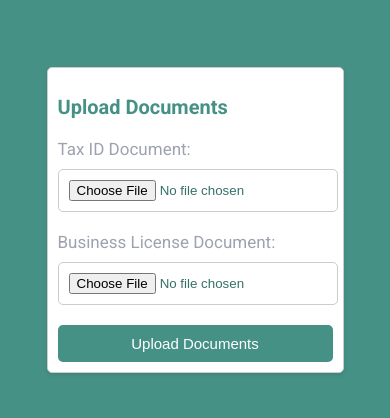
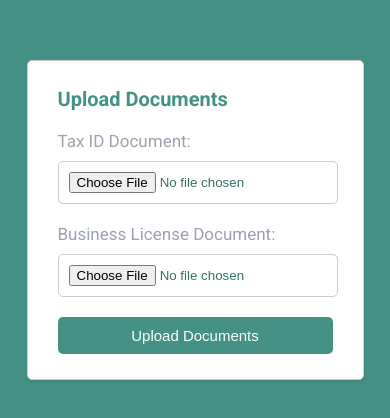
Before and after one commit to emmypuch/login-system, a Vue app: page /DocumentUpload in a window 390 px wide. Shown: the part 202-620 px from the top of the page. Built offline with nearby package versions, Linux system fonts and the light colour scheme.

Commit message:
modified upload document

```diff
--- a/src/components/DocumentUpload.vue
+++ b/src/components/DocumentUpload.vue
@@ -94,7 +94,7 @@ div.wrapper {
 
 .upload-documents {
   max-width: 600px;
-  width: 400px;
+  width: 100%;
   margin: 0 auto;
   padding: 20px;
   background-color: #fff;
@@ -152,6 +152,7 @@ label {
   transition: background-color 0.3s ease;
   width: 100%;
   font-size: 15px;
+  margin-bottom: 15px;
 }
 
 .upload-form .submit-button:hover {
@@ -160,7 +161,7 @@ label {
 
 @media screen and (max-width: 768px) {
   .upload-documents {
-    padding: 10px;
+    padding: 10px 30px;
     width: 100%;
   }
 
```
